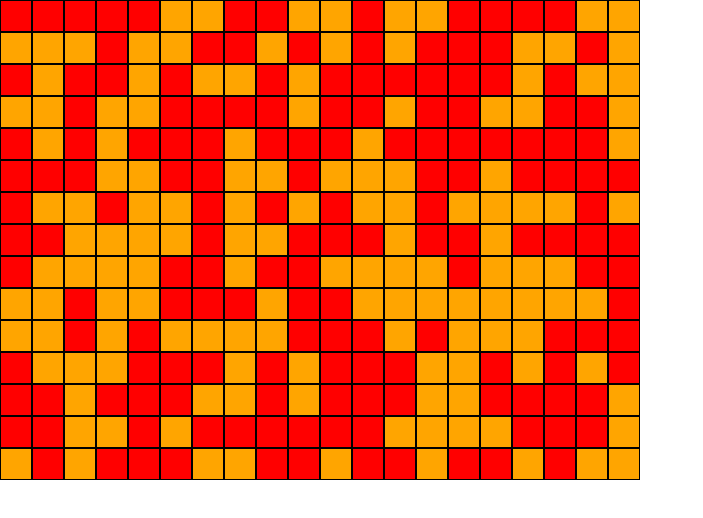
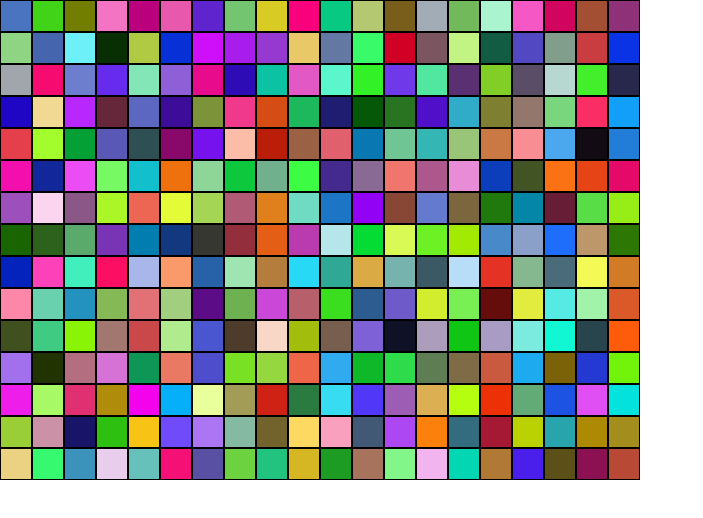
Before and after one commit to nguyendthinh/BlockParty, a React (Create React App) app: page / in a window 1280 px wide. Shown: the top 518 px of the page, without its empty margins (0-703 px from the left). Built offline with nearby package versions, Linux system fonts and the light colour scheme.

Commit message:
testing for bugs

```diff
--- a/src/Gameboard.js
+++ b/src/Gameboard.js
@@ -1,42 +1,129 @@
 import React, { Component } from 'react';
 import Cell from './Cell.js'
-const colorchoices = ["red", "orange"]
+// const colorchoices = ["red", "orange"]
+let _this = null;
+function getRandomColor() {
+                    var letters = '0123456789ABCDEF';
+                    var color = '#';
+                    for (var i = 0; i < 6; i++) {
+                    color += letters[Math.floor(Math.random() * letters.length)];
+                     } return color;
+                  }
 
 class Gameboard extends Component {
   constructor(props) {
     super()
     let numCells = 300
-    let cells = []
+    let cellGrid = []
     for (var i = 0; i < numCells; i++) {
-      cells.push({index: i, color: colorchoices[Math.floor(Math.random() * 2)]})
+      cellGrid.push({index: i, color: getRandomColor()})
     }
     this.state = {
-      cells
+      cellGrid
     }
+    _this = this
   }
 
   returnValues(cell) {
-    console.log(cell)
+    var clickedColor = cell.color
+    var clickedIndex = cell.index
+    let cellGrid = this.state.cellGrid;
+    let nextCell = _this.state.cellGrid;
+    var blockBelow = cellGrid[clickedIndex + 20]
+    var blockAbove = cellGrid[clickedIndex - 20]
+    var blockRight = cellGrid[clickedIndex + 1]
+    var blockLeft = cellGrid[clickedIndex - 1]
+
+    function checkBelow(block, index) {
+      if (index > 299) {
+        return;
+      }
+      var blockColor = block.color
+      block.color = clickedColor
+      for (var i = (index + 20); i <= 300; i += 20) {
+        if (nextCell[i].color === blockColor) {
+          nextCell[i].color = clickedColor
+        } else {
+          return;
+        }
+      }
+    }
+
+    function checkAbove(block, index) {
+      if (index < 0) {
+        return;
+      }
+      var blockColor = block.color
+      block.color = clickedColor
+      for (var i = (index - 20); i >= 0; i -= 20) {
+        if (nextCell[i].color === blockColor) {
+          nextCell[i].color = clickedColor
+        } else {
+          return;
+        }
+      }
+    }
+
+    function checkRight(block, index) {
+      if (index % 20 === 0) {
+        return;
+      }
+      var blockColor = block.color
+      block.color = clickedColor
+      for (var i = (index + 1); i <= 300; i += 1) {
+        if (nextCell[i].color === blockColor && i % 20 !==0) {
+          nextCell[i].color = clickedColor
+        } else {
+          return;
+        }
+      }
+    }
+
+    function checkLeft(block, index) {
+      if (index % 20 === 19) {
+        return;
+      }
+      var blockColor = block.color
+      block.color = clickedColor
+      for (var i = (index - 1); i >= 0; i -= 1) {
+        if (nextCell[i].color === blockColor && i % 20 !== 19) {
+          nextCell[i].color = clickedColor
+        } else {
+          return;
+        }
+      }
+    }
+
+    if (blockBelow !== undefined) {
+      checkBelow(blockBelow, blockBelow.index)
+    }
+
+    if (blockAbove !== undefined) {
+      checkAbove(blockAbove, blockAbove.index)
+    }
+    checkRight(blockRight, blockRight.index)
+    checkLeft(blockLeft, blockLeft.index)
+
+    this.setState({
+      cellGrid
+    })
+
   }
 
-  triggerColorChange(e) {
-    this.refs.child.colorChange(e)
-  }
 
   render() {
-    let cells = this.state.cells.map((cell) => {
+    let cellGrid = this.state.cellGrid.map((cell) => {
       return (
         <Cell ref="child"
-              cell={cell}
-              returnValues={(cell) => this.returnValues(cell)}
-              key={cell.index}/>
+        cell={cell}
+        returnValues={(cell) => this.returnValues(cell)}
+        key={cell.index}/>
       )
     })
 
-
     return (
       <div id="gameboard">
-        {cells}
+      {cellGrid}
       </div>
     )
   }
```
Also changed, not shown: src/Cell.js (+0 -98 lines).
